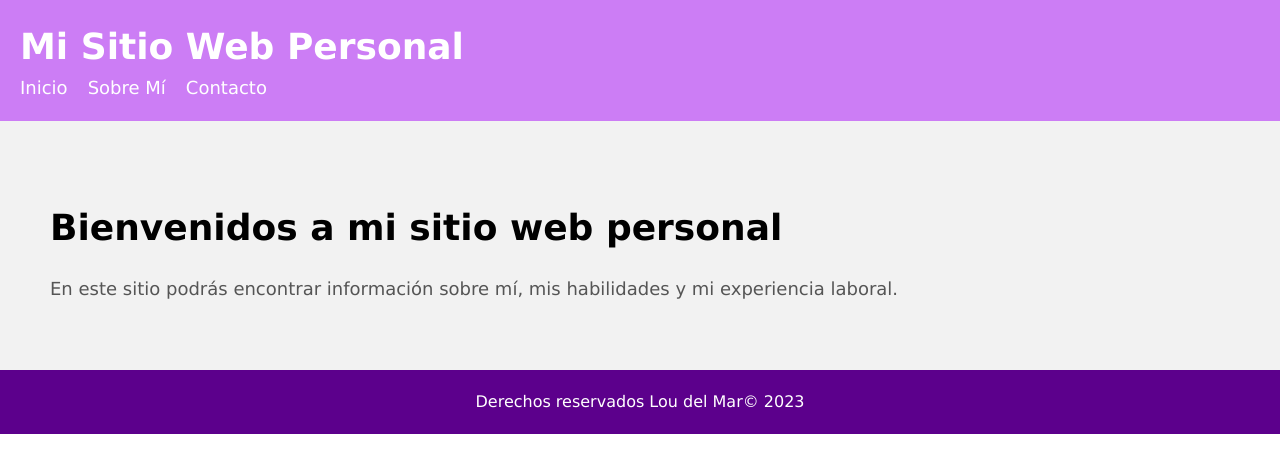
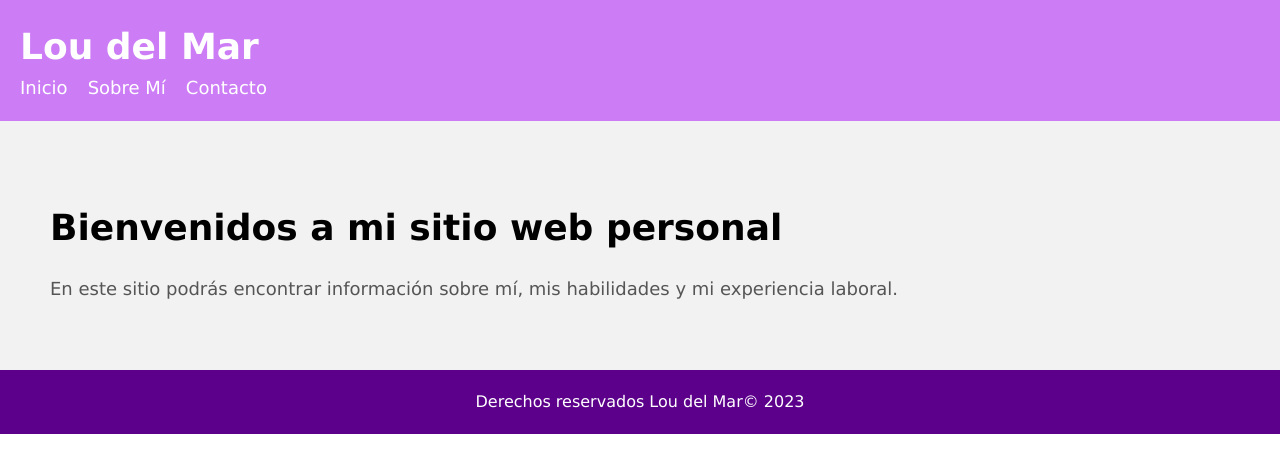
Before and after one commit to loudelmar/Trabajo-Practico-Git_Lourdes_Lede, a plain HTML site: page index.html in a window 1280 px wide. Drawn offline with Linux system fonts and the light colour scheme.

Commit message:
Cambio de titulo en index.html

```diff
--- a/index.html
+++ b/index.html
@@ -6,7 +6,7 @@
   </head>
   <body>
     <header>
-      <h1>Mi Sitio Web Personal</h1>
+      <h1>Lou del Mar</h1>
       <nav>
         <ul>
           <li><a href="index.html">Inicio</a></li>
```
